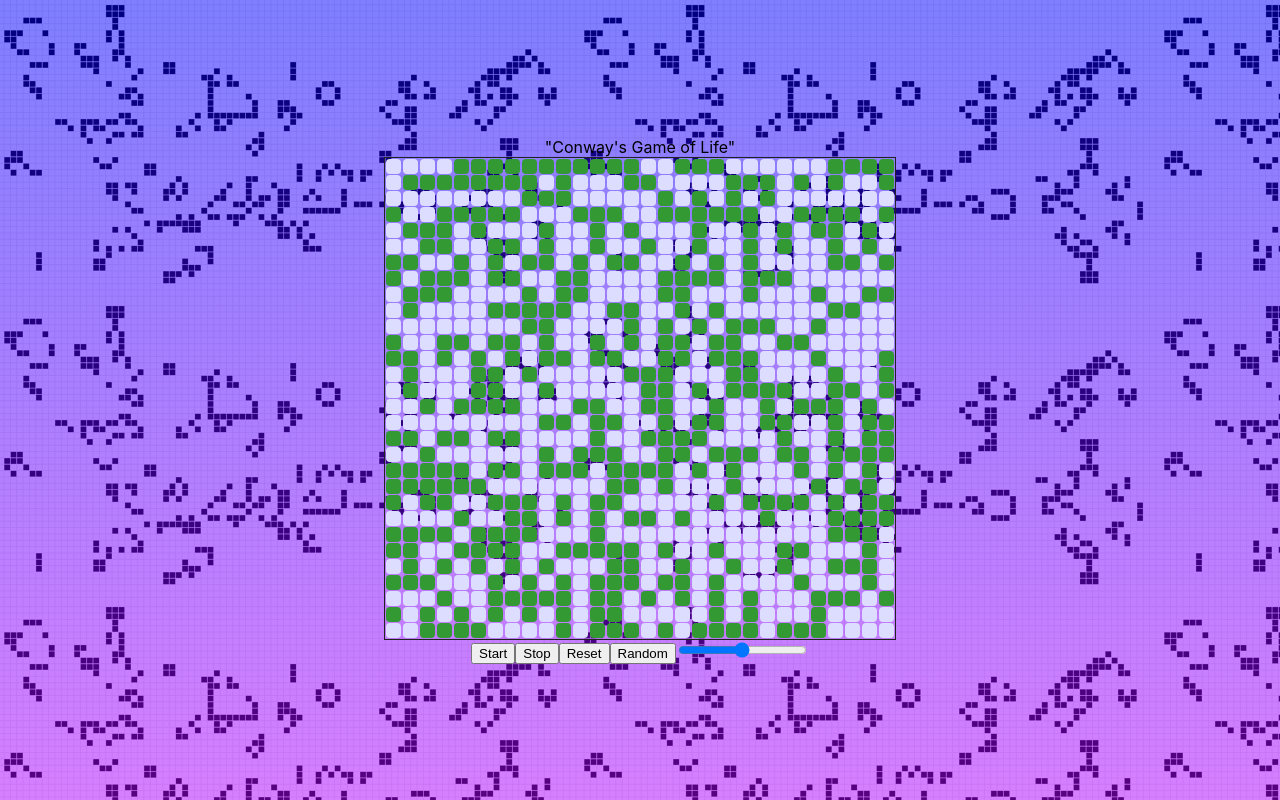
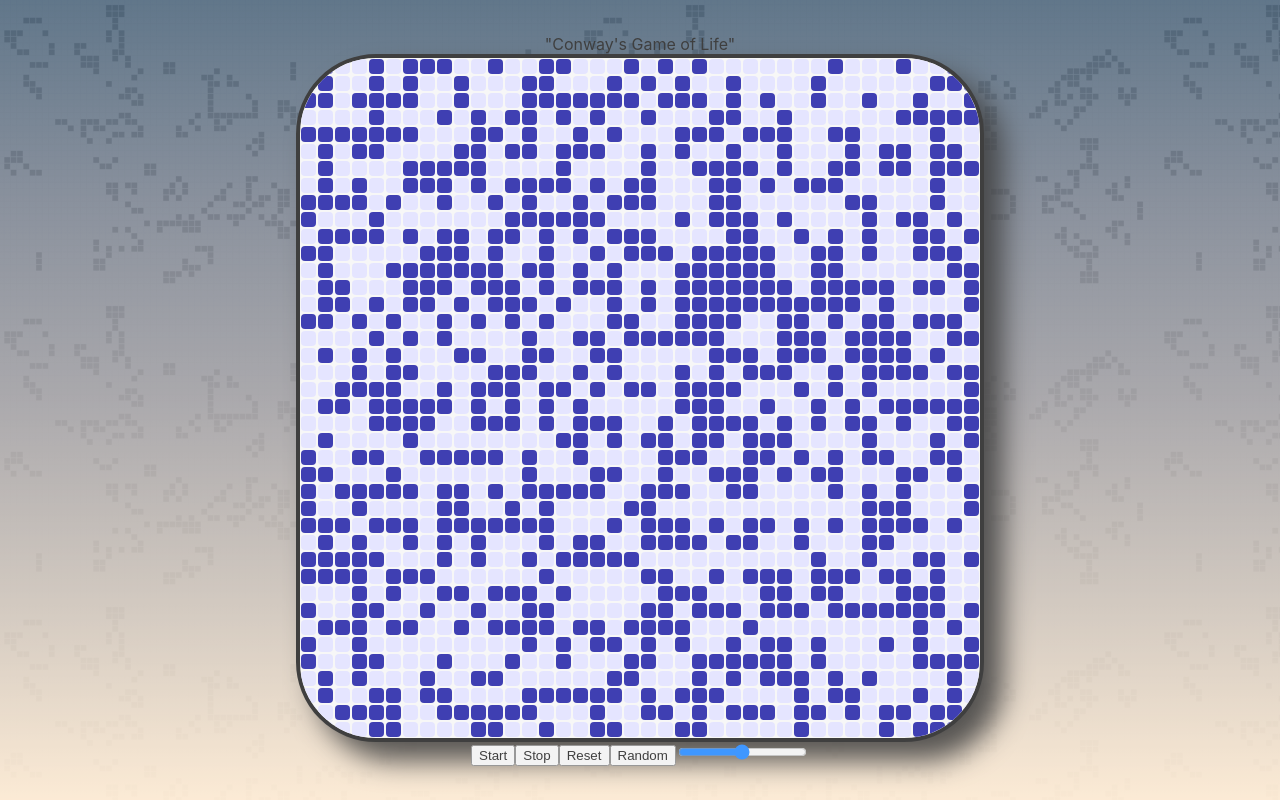
Before and after one commit to sophiasagan/game-of-life, a React (Create React App) app: page / in a window 1280 px wide. Built offline with nearby package versions, Linux system fonts and the light colour scheme.

Commit message:
working on game logic

```diff
--- a/src/App.css
+++ b/src/App.css
@@ -1,4 +1,5 @@
 .App {
+  position: relative;
   text-align: center;
   width: 100vw;
   height: 100vh;
@@ -6,6 +7,14 @@
   justify-content: center;
   align-items: center;
   flex-direction: column;
-  background-image: linear-gradient(rgba(0, 0, 255, 0.5), rgba(174, 0, 255, 0.5)),
+  background-image: linear-gradient(rgb(22, 54, 83,.9), rgb(82, 93, 111,.9), rgb(137, 135, 140,.95), rgb(193, 181, 169,.97), rgb(251, 228, 199,.99)),
   url("img/background.png");
+  /* -webkit-background-size: cover;
+  -moz-background-size: cover;
+  -o-background-size: cover;
+  background-size: cover; */
+  /* background-repeat: repeat-y; */
+  opacity: 0.75;
+
+  /* background-blend-mode: color-burn; */
 }
--- a/src/components/Cell/Cell.js
+++ b/src/components/Cell/Cell.js
@@ -6,7 +6,7 @@ class Cell extends Component {
     this.props.onCellClick(this.props.i, this.props.j);
   }
   render() {
-    const style = this.props.value ? {background: '#393'} : {background: '#ddf'};
+    const style = this.props.value ? {background: '#009'} : {background: '#ddf'};
     return (
       <div
         className='cell'
--- a/src/components/Game.js
+++ b/src/components/Game.js
@@ -1,8 +1,8 @@
 export default class Game {
   constructor(callback) {
-    this.size = 30;
+    this.size = 40;
     this.grid = this.createGrid(this.size, this.size, true);
-    this.delay = 100;
+    this.delay = 400;
     this.callback = callback;
   }
 
@@ -23,7 +23,7 @@ export default class Game {
 
   startGeneration = () => {
     if (this.generation === undefined) {
-      this.generation = setInterval(this.tick, this.delay);
+      this.generation = setInterval(this.gen, this.delay);
     }
   }
 
@@ -35,6 +35,7 @@ export default class Game {
   setSpeed = (speedRate) => {
     this.stopGeneration();
     this.delay = 1000 / speedRate;
+    this.startGeneration();
   }
 
   resetGrid = () => {
@@ -65,11 +66,38 @@ export default class Game {
     return count;
   }
 
-  tick = () => {
+  gen = () => {
     let newGrid = this.createGrid(this.size, this.size, false);
-    for (var i = 1; i < this.size - 1; i++) {
-      for (var j = 1; j < this.size - 1; j++) {
-        const count = this.countNeighbors(i, j);
+    // for (var i = 1; i < this.size - 1; i++) {
+    //   for (var j = 1; j < this.size - 1; j++) {
+    //     const count = this.countNeighbors(i, j);
+    const midCell = [[-1, -1],[-1, 0], [-1, 1], [0, -1], [0, 1], [1, -1], [1, 0], [1, 1]];
+    const leftNeighbor = [[-1, this.size - 1], [-1, 0], [-1, 1], [0, this.size - 1], [0, 1], [1, this.size - 1], [1, 0], [1, 1]];
+    const rightNeighbor = [[-1, -1], [-1, 0], [-1, 1 - this.size], [0, -1], [0, 1 - this.size], [1, -1], [1, 0], [1, 1 - this.size]];
+    const leftTopNeighbor = [[this.size - 1, this.size - 1], [this.size - 1, 0], [this.size - 1, 1], [0, this.size - 1], [0, 1], [1, this.size - 1], [1, 0], [1, 1]];
+    const rightTopNeighbor = [[this.size - 1, -1], [this.size - 1, 0], [this.size - 1, 1 - this.size], [0, -1], [0, 1 - this.size], [1, -1], [1, 0], [1, 1 - this.size]];
+    const topNeighbor = [[this.size - 1, -1], [0, -1], [1, -1], [this.size - 1, 0], [1, 0], [this.size - 1, 1], [0, 1], [1, 1]];
+    const bottomNeighbor = [[-1, -1], [0, -1], [1 - this.size, -1], [-1, 0], [1 - this.size, 0], [-1, 1], [0, 1], [1 - this.size, 1]];
+    const leftBottomNeighbor = [[-1, this.size - 1], [-1, 0], [-1, 1], [0, this.size - 1], [0, 1], [1 - this.size, this.size - 1], [1 - this.size, 0], [1 - this.size, 1]];
+    const rightBottomNeighbor = [[-1, -1], [-1, 0], [-1, 1 - this.size], [0, -1], [0, 1 - this.size], [1 - this.size, -1], [1 - this.size, 0], [1 - this.size, 1 - this.size]];
+    // for (var j = 1; j < this.size - 1; j++) {
+    //   const count = this.countNeighbors(i, j);
+
+    leftNeighbor = [[-1, this.size - 1], [-1, 0], [-1, 1], [0, this.size - 1], [0, 1], [1, this.size - 1], [1, 0], [1, 1]];
+    rightNeighbor = [[-1, -1], [-1, 0], [-1, 1 - this.size], [0, -1], [0, 1 - this.size], [1, -1], [1, 0], [1, 1 - this.size]];
+    leftTopNeighbor = [[this.size - 1, this.size - 1], [this.size - 1, 0], [this.size - 1, 1], [0, this.size - 1], [0, 1], [1, this.size - 1], [1, 0], [1, 1]];
+    rightTopNeighbor = [[this.size - 1, -1], [this.size - 1, 0], [this.size - 1, 1 - this.size], [0, -1], [0, 1 - this.size], [1, -1], [1, 0], [1, 1 - this.size]];
+    topNeighbor = [[this.size - 1, -1], [0, -1], [1, -1], [this.size - 1, 0], [1, 0], [this.size - 1, 1], [0, 1], [1, 1]];
+    bottomNeighbor = [[-1, -1], [0, -1], [1 - this.size, -1], [-1, 0], [1 - this.size, 0], [-1, 1], [0, 1], [1 - this.size, 1]];
+    leftBottomNeighbor = [[-1, this.size - 1], [-1, 0], [-1, 1], [0, this.size - 1], [0, 1], [1 - this.size, this.size - 1], [1 - this.size, 0], [1 - this.size, 1]];
+    rightBottomNeighbor = [[-1, -1], [-1, 0], [-1, 1 - this.size], [0, -1], [0, 1 - this.size], [1 - this.size, -1], [1 - this.size, 0], [1 - this.size, 1 - this.size]];
+
+    for (let i = 1; i < this.size - 1; i++) {
+        for (let j = 0; j < this.size; j++) {
+            let count = 0;
+            if (j === 0) { count = this.countNeighbors(i, j, leftNeighbor); console.log(count); }
+            else if (j === this.size - 1) {count = this.countNeighbors(i, j, rightNeighbor);}
+            else count = this.countNeighbors(i, j, midCell);
             newGrid[i][j] = false;
             if (this.grid[i][j] === true && (count === 2 || count === 3)) {
                 newGrid[i][j] = true;
--- a/src/components/Grid/Grid.css
+++ b/src/components/Grid/Grid.css
@@ -1,4 +1,18 @@
 .grid {
+  /* display: flex; */
+  border: solid 1px #222;
+  overflow: hidden;
+  max-width: 100%;
+  border-radius: 80px;
+  border: 4px solid black;
+  border-radius: 80px;
+  background: whitesmoke;
+  -webkit-box-shadow: 19px 19px 28px 0px rgba(0, 0, 0, 0.87);
+  -moz-box-shadow: 19px 19px 28px 0px rgba(0, 0, 0, 0.87);
+  box-shadow: 19px 19px 28px 0px rgba(0, 0, 0, 0.87);
+  margin: auto;
+}
+
+.grid > .row {
   display: flex;
-  border: solid 1px #222;
 }
--- a/src/components/Grid/Grid.js
+++ b/src/components/Grid/Grid.js
@@ -2,13 +2,16 @@ import './Grid.css';
 import React, { Component } from 'react';
 import Cell from '../Cell/Cell';
 import Game from '../Game';
+// import Button from '../Buttons'
 
 class Grid extends Component {
   constructor (props) {
     super(props);
-    this.state = {ticks: 0};
-    this.Game = new Game(() => {this.setState({ticks: this.state.ticks + 1})});
+    this.state = {gens: 0};
+    this.Game = new Game(() => {this.setState({gens: this.state.gens + 1})});
   }
+
+  onCellClick = (i, j) => {this.props.Game.swapCell(i,j); }
 
   onStartClick = () => { this.Game.startGeneration(); }
   onStopClick = () => { this.Game.stopGeneration(); }
@@ -25,7 +28,7 @@ class Grid extends Component {
           {
             grid.map((sub, i) => {
               return (
-                <div className={'col'} key={i}>
+                <div className={'row'} key={i}>
                   {sub.map((v, j) => {
                     return (
                       <div key={j}>
```
Also changed, not shown: src/components/Buttons/Settings.js (added). Lines whose indentation alone changed are shown as unchanged.
